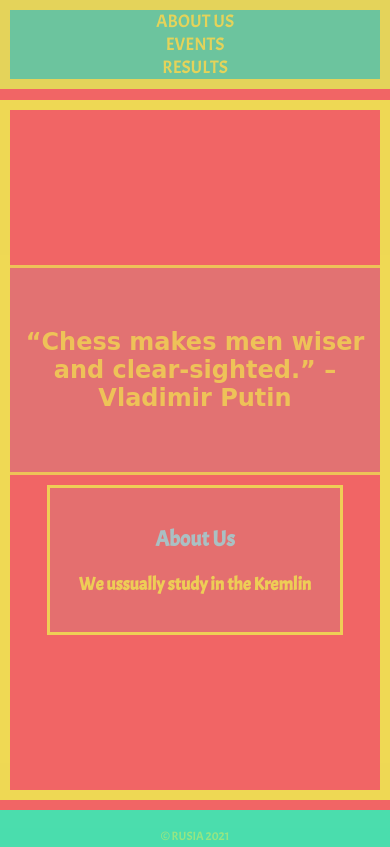
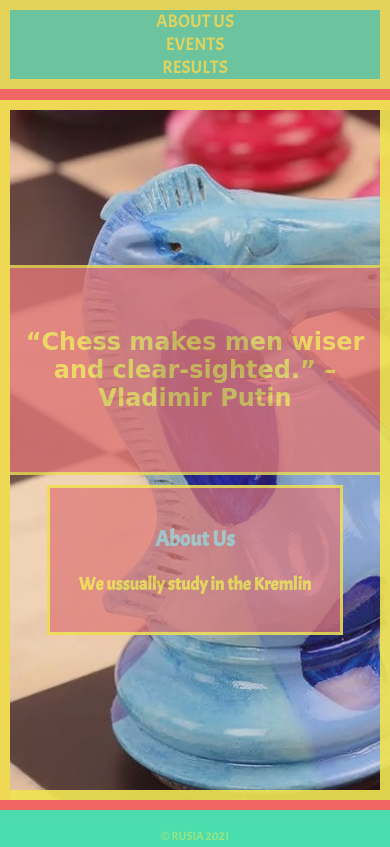
Before and after one commit to pavlalen/chess, a plain HTML site: page index.html in a window 390 px wide. Shown: the top 847 px of the page. Drawn offline with Linux system fonts and the light colour scheme; a web font is replaced by a local one.

Commit message:
Update index.css

```diff
--- a/index.css
+++ b/index.css
@@ -55,7 +55,7 @@
     }
 
     .banner {
-        background-image: url('./img/d.jpg');
+        background-image: url('d.jpg');
     }
 }
 @media screen and (max-width: 450px) {
@@ -134,7 +134,7 @@
 }
 .banner {
     margin-top: 100px;
-    background-image: url('./img/c.jpg');
+    background-image: url('c.jpg');
     height: 700px;
     background-repeat: no-repeat;
     display: flex;
```
